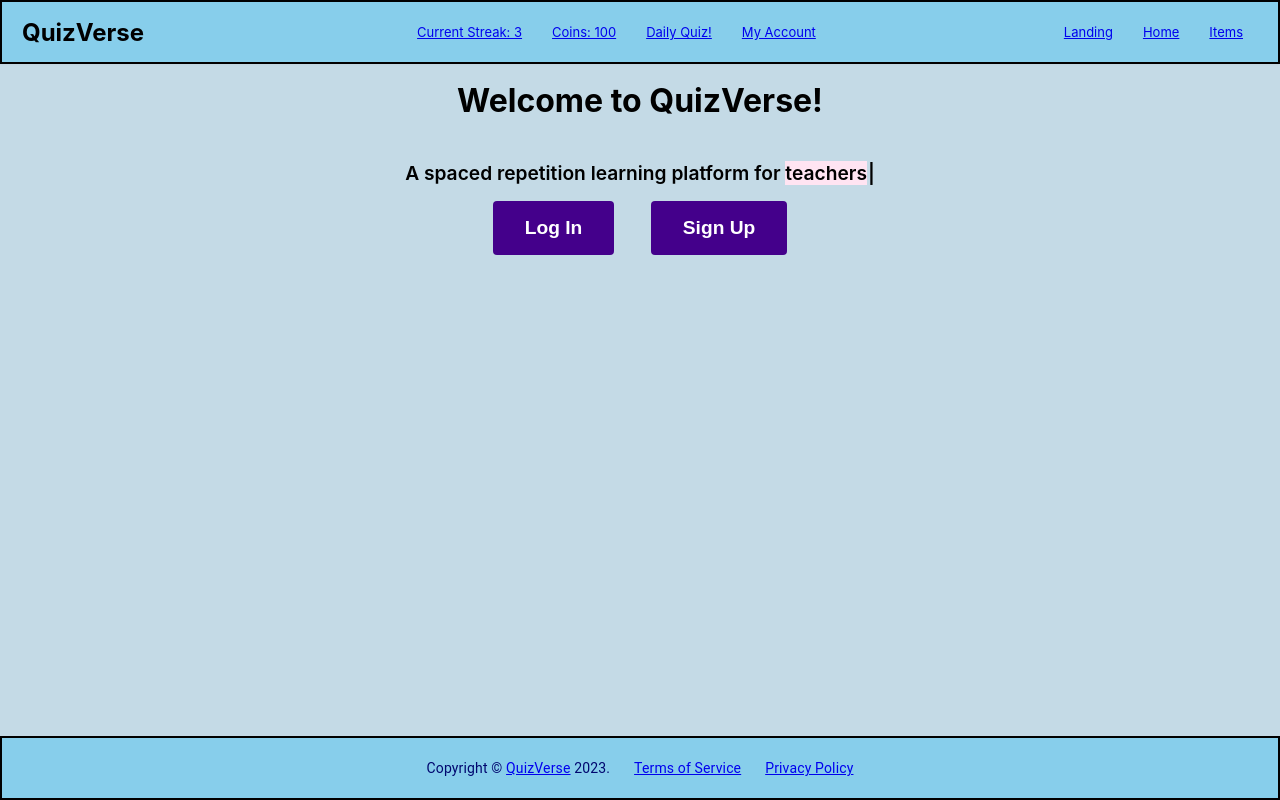
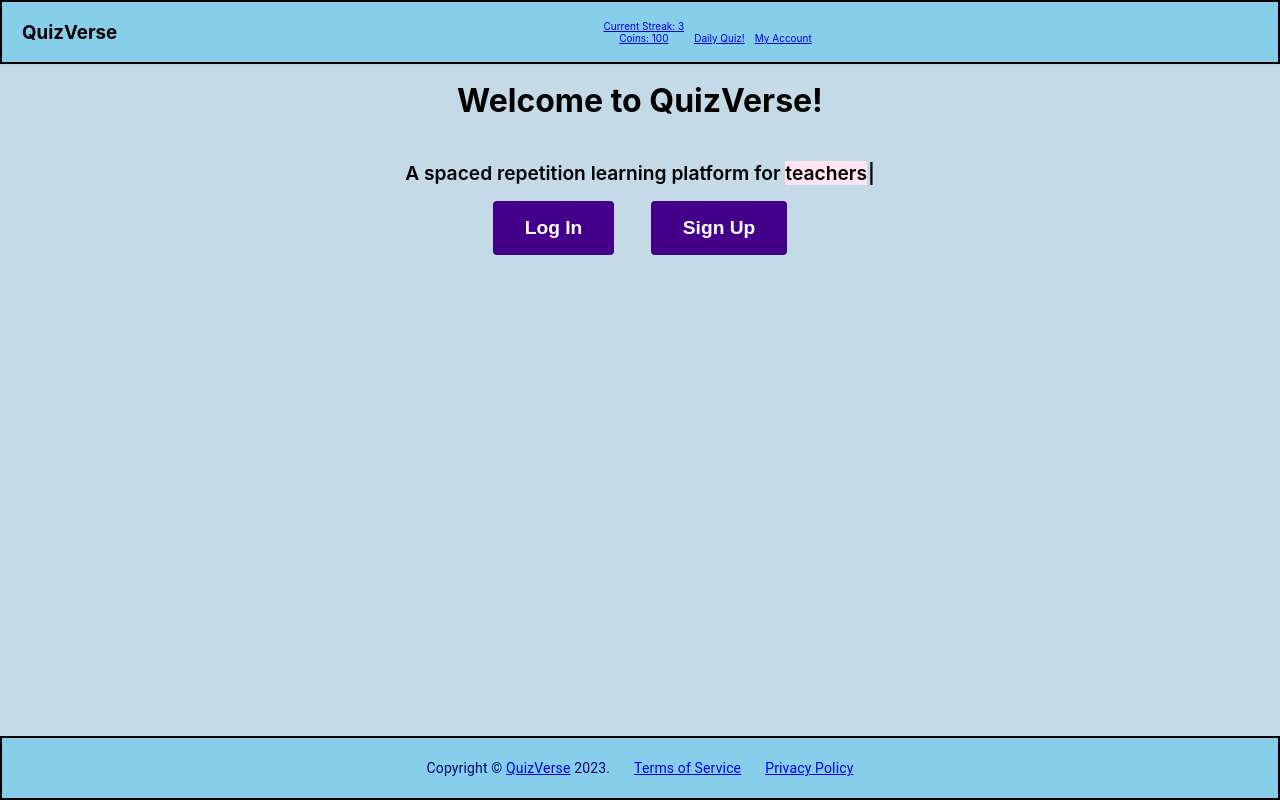
Before and after one commit to agiledev-students-spring2023/final-project-quizverse, a React (Create React App) app in the folder front-end/: page / in a window 1280 px wide. Built offline with nearby package versions, Linux system fonts and the light colour scheme.

Commit message:
prettier test

```diff
--- a/front-end/src/components/Header/Header.css
+++ b/front-end/src/components/Header/Header.css
@@ -7,8 +7,8 @@
 .nav-item {
   display: inline-block;
   padding: 5px;
-  font-size: small;
-  margin: 0 10px; /* add some horizontal margin to center the elements */
+  font-size: x-small;
+  margin: 0px; /* add some horizontal margin to center the elements */
 }
 
 /* Define the styles for the header navbar */
--- a/front-end/src/components/Header/Header.js
+++ b/front-end/src/components/Header/Header.js
@@ -9,14 +9,13 @@ const Header = (props) => {
   return (
     <header className=".Header-header">
       <nav className="Header-navbar">
-        <h1>QuizVerse</h1>
+        <h3>QuizVerse</h3>
         <ul className="nav-links">
           {/*Coins and streak will be eventually pulled from backend*/}
           <li className="nav-item">
-            <Link to="/shop">Current Streak: 3</Link>
-          </li>
-          <li className="nav-item">
-            <Link to="/shop">Coins: 100</Link>
+            <Link to="/shop">
+              Current Streak: 3<br></br>Coins: 100
+            </Link>
           </li>
           {/*This will be set to the right eventually with css*/}
           <li className="nav-item">
@@ -27,15 +26,6 @@ const Header = (props) => {
           </li>
         </ul>
         {/*These are filler just to be used for current navigation purposes*/}
-        <li className="nav-item">
-          <Link to="/">Landing</Link>
-        </li>
-        <li className="nav-item">
-          <Link to="/home">Home</Link>
-        </li>
-        <li className="nav-item">
-          <Link to="/items">Items</Link>
-        </li>
       </nav>
     </header>
   );
```
